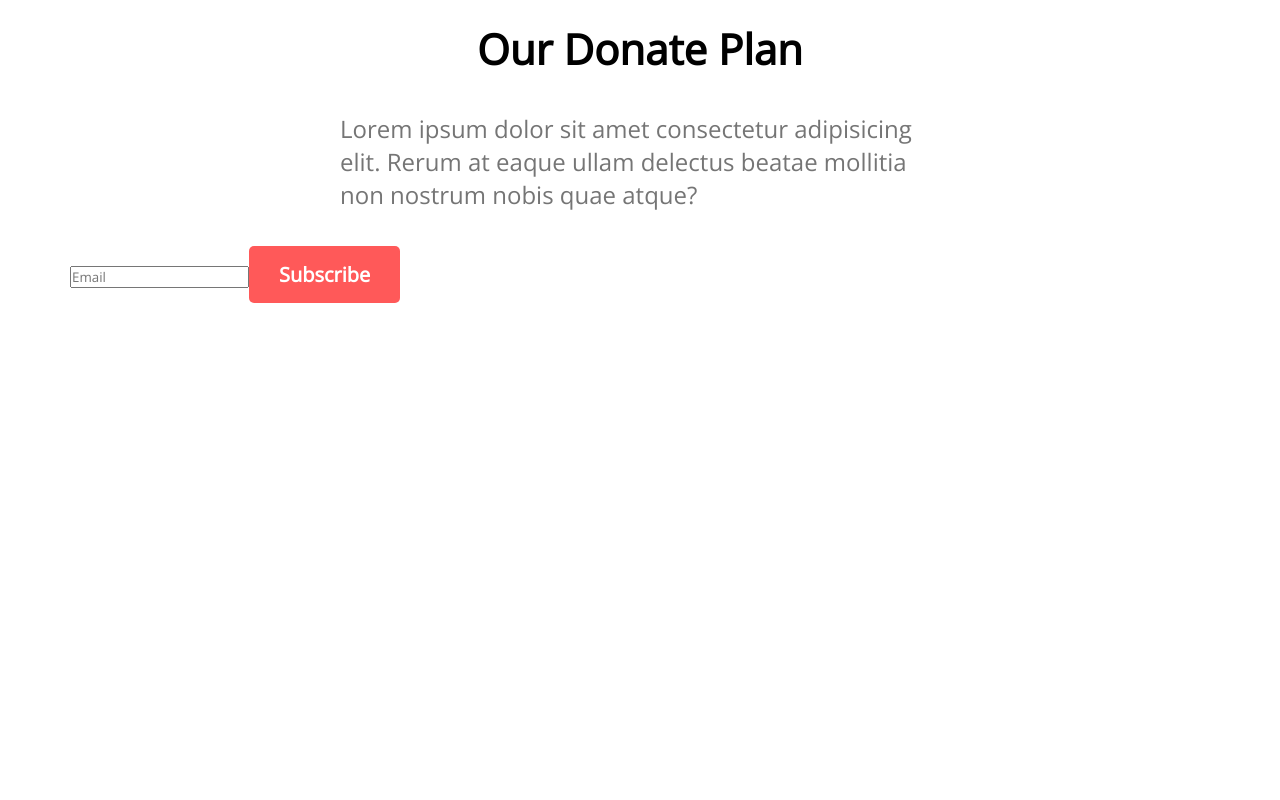
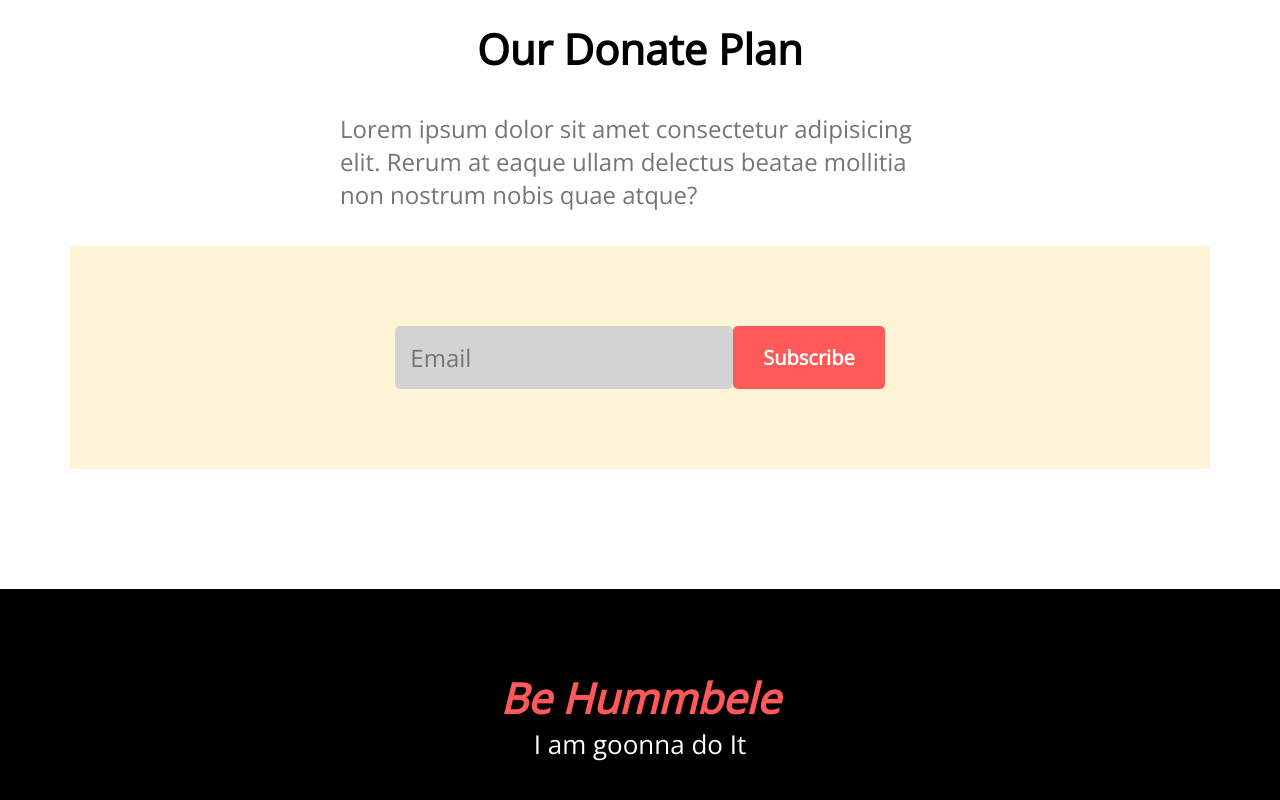
Before and after one commit to sakil470004/donate-today, a plain HTML site: page index.html in a window 1280 px wide. Shown: the part 3286-4086 px from the top of the page. Before the commit the page ends 3709 px from the top, so only its background shows below. Drawn offline with nearby package versions, Linux system fonts and the light colour scheme.

Commit message:
finished product

```diff
--- a/index.html
+++ b/index.html
@@ -111,13 +111,14 @@
             <p class="section-description">Lorem ipsum dolor sit amet consectetur adipisicing elit. Rerum at eaque
                 ullam
                 delectus beatae mollitia non nostrum nobis quae atque?</p>
-            <div>
+            <div class="input-holder">
                 <input type="email" placeholder="Email"><button class="btn-primary">Subscribe</button>
             </div>
         </section>
     </main>
-    <footer>
-
+    <footer class="footer">
+        <h1>Be Hummbele</h1>
+        <p>I am goonna do It</p>
     </footer>
 </body>
 
--- a/style.css
+++ b/style.css
@@ -187,10 +187,49 @@
 }
 
 /* my update */
-.my-updates{
+.my-updates {
     max-width: 1140px;
     margin: 120px auto;
 }
-.my-updates >h1{
+
+.my-updates>h1 {
     text-align: center;
 }
+
+.input-holder {
+    background-color: #fff5d6;
+    padding: 80px 100px;
+    display: flex;
+    justify-content: center;
+}
+
+.input-holder input {
+    color: gray;
+    background-color: lightgray;
+    border: none;
+    border-radius: 5px;
+    font-size: 24px;
+    padding: 15px;
+}
+
+/* footer */
+.footer {
+    background-color: black;
+    text-align: center;
+    padding: 80px 0px;
+}
+
+.footer h1 {
+    font-size: 42px;
+    font-style: italic;
+    color: #ff5959;
+    font-weight: 900;
+}
+.footer p{
+
+}
+
+.footer p {
+    color: #FFFFFF;
+    font-size: 26px;
+}
```
